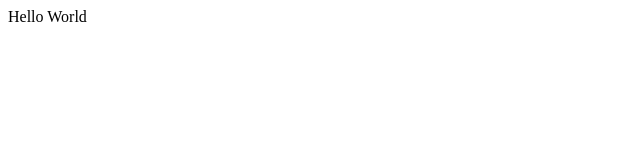
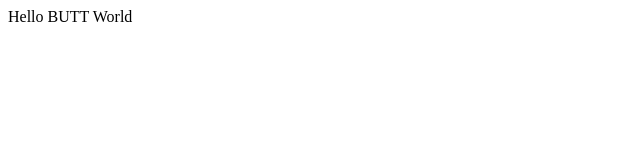
Before and after one commit to scotchwsplenda/QSREACT_Skybabe, a React (Create React App) app: page / in a window 1280 px wide. Shown: the top 160 px of the page, without its empty margins (0-640 px from the left). Built offline with nearby package versions, Linux system fonts and the light colour scheme; the HTML template or start-up script is replaced by a standard one.

Commit message:
added butt

```diff
--- a/src/App.js
+++ b/src/App.js
@@ -1,7 +1,7 @@
 import React from 'react';
 
 function App() {
-  const value = 'World';
+  const value = 'BUTT World';
   return <div>Hello {value}</div>;
 }
 
```
Also changed, not shown: 1 other file (tests, documents, lock files or other folders).
